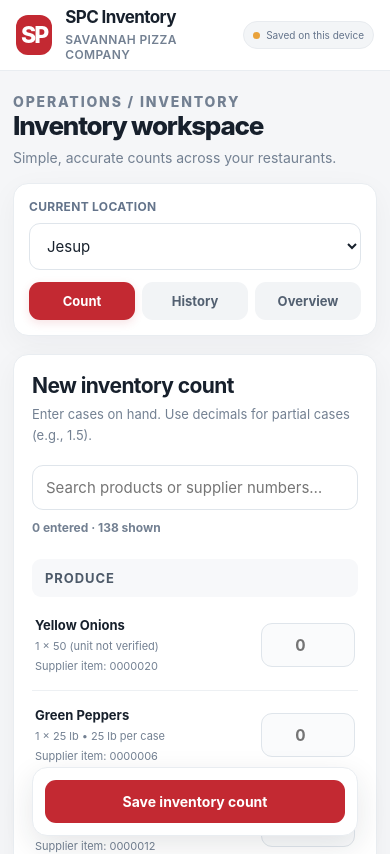
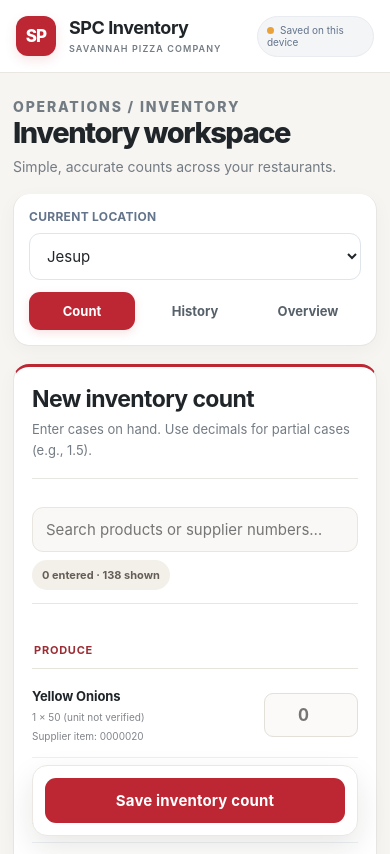
Before and after one commit to cameroncrosby33/SPC-Inventory, a plain HTML site: page index.html in a window 390 px wide. Shown: the top 854 px of the page. Drawn offline with Linux system fonts and the light colour scheme.

Commit message:
Apply Canvas Design visual system and improve empty, focus, and mobile states

```diff
--- a/index.html
+++ b/index.html
@@ -39,6 +39,49 @@ details{padding:17px 0;border-bottom:1px solid var(--line)}summary{cursor:pointe
 .footnote{background:transparent;border:0;box-shadow:none;padding:12px 4px}.footnote .notice{font-size:11px}
 @media(max-width:720px){header{padding:0 16px}.topbar{min-height:70px}.brandmark{width:40px;height:40px;border-radius:12px}.brand h1{font-size:17px}.status{font-size:10px;padding:7px 9px}main{padding:22px 13px 55px}.workspace{display:block}.side{position:static}.side .card{padding:15px}.tabs{flex-direction:row;margin-top:12px}.tabs button{text-align:center;font-size:13px;padding:11px 6px}.card{padding:18px;border-radius:15px}.intro{margin-bottom:17px}.item{grid-template-columns:minmax(0,1fr) 94px;gap:8px}.item strong{font-size:13px}.item input{font-size:16px;padding:11px 5px}.count-toolbar{flex-wrap:wrap}.count-toolbar input{flex-basis:100%}.savebar{bottom:8px}}
 @media(prefers-reduced-motion:reduce){*,*:before,*:after{scroll-behavior:auto!important;transition:none!important}}
+
+
+/* Canvas Design: editorial utility, precise hierarchy, restrained restaurant red */
+:root{--ink:#202529;--muted:#737b83;--line:#e8e6e2;--paper:#f6f5f2;--red:#bd2633;--red-dark:#991c27;--shadow:0 5px 20px rgba(39,32,24,.035)}
+body{background:var(--paper);color:var(--ink)}
+header{border-bottom:1px solid #eae7e1}
+.topbar{min-height:78px}
+.brandmark{border-radius:12px;font-size:17px;letter-spacing:-1px;background:#bd2633;box-shadow:0 4px 12px #bd263320}
+.brand h1{font-size:18px;letter-spacing:-.45px}
+.brand p{letter-spacing:.12em;font-size:10px}
+.intro{padding:9px 0 2px}.intro h2{font-size:clamp(28px,4vw,38px);letter-spacing:-1.45px}
+.intro p{font-size:14px}
+.eyebrow{color:#a12b32}
+.card{box-shadow:var(--shadow);border-color:var(--line);border-radius:16px}
+.side .card{border-top:3px solid #bd2633}
+.tabs button{display:flex;align-items:center;justify-content:space-between;gap:8px}
+.tabs button::after{content:"›";font-size:20px;font-weight:400;line-height:1;opacity:.65}
+.tabs button.secondary{background:transparent;color:#56616a}
+.tabs button.secondary:hover{background:#f4f2ee}
+.tabs button:not(.secondary){background:#bd2633;color:#fff}
+#countPage{border-top:3px solid #bd2633}
+.panel-heading{padding-bottom:17px;border-bottom:1px solid var(--line)}
+.panel-heading h2{font-size:23px}
+.count-toolbar{padding:9px 0 13px;border-bottom:1px solid var(--line)}
+.count-toolbar input{background:#f9f8f6;border-color:#e9e6e0}
+.count-summary{background:#f3f0ea;padding:8px 10px;border-radius:999px;color:#655e56}
+h3{background:transparent;border-bottom:1px solid #e7e4de;border-radius:0;padding:12px 2px 11px;margin-top:27px;color:#9c2d35;font-size:11px}
+.item{padding:16px 4px}
+.item strong{letter-spacing:-.1px}
+.item small{color:#81858b}
+.item input{border-radius:9px;background:#fbfaf8;border:1px solid #e3e0da;font-size:17px}
+.item input:focus{background:#fff}
+.savebar{border:1px solid #ebe8e3;box-shadow:0 12px 30px #251e171a}
+.savebar button{font-size:15px;letter-spacing:.01em}
+.store-row:last-child,details:last-child,.item:last-child{border-bottom:0}
+#historyPage>h2,#dashboardPage>h2{font-size:23px}
+#historyList,#dashboardList{margin-top:18px}
+button:focus-visible,input:focus-visible,select:focus-visible,summary:focus-visible{outline:3px solid #d87d82;outline-offset:3px}
+.empty-state{text-align:center;border:1px dashed #d8d5ce;border-radius:13px;padding:30px 18px;color:#737b83;margin:16px 0}
+.empty-state strong{display:block;color:#2a3035;margin-bottom:7px;font-size:15px}
+.item:focus-within{background:#fffdfb}
+@media(min-width:721px){.workspace{grid-template-columns:230px minmax(0,1fr);gap:26px}.side{top:24px}.content{min-width:0}}
+@media(max-width:720px){.topbar{min-height:72px}.brand p{font-size:9px}.status{max-width:117px;white-space:normal;line-height:1.25}.intro{padding-top:3px}.intro h2{font-size:29px}.side .card{border-top:0}.tabs button{justify-content:center}.tabs button::after{display:none}.count-toolbar{gap:8px}.count-summary{font-size:11px}.item{padding:14px 0}.item small{font-size:10px}.savebar{bottom:max(8px,env(safe-area-inset-bottom))}}
 </style>
 </head>
 <body>
@@ -49,8 +92,8 @@ details{padding:17px 0;border-bottom:1px solid var(--line)}summary{cursor:pointe
 <aside class="side"><div class="card"><label for="location">CURRENT LOCATION</label><select id="location"></select><nav class="tabs" aria-label="Inventory sections"><button id="countBtn" onclick="showPage('count')">Count</button><button id="historyBtn" class="secondary" onclick="showPage('history')">History</button><button id="dashboardBtn" class="secondary" onclick="showPage('dashboard')">Overview</button></nav></div></aside>
 <div class="content">
 <section id="countPage" class="card"><div class="panel-heading"><div><h2>New inventory count</h2><p class="notice">Enter cases on hand. Use decimals for partial cases (e.g., 1.5).</p></div></div>
-<div class="count-toolbar"><input id="itemSearch" type="search" placeholder="Search products or supplier numbers…" aria-label="Search inventory items"><span id="countSummary" class="count-summary">0 entered</span></div>
-<div id="inventoryItems"></div><div class="savebar"><button class="full" onclick="saveCount()">Save inventory count</button></div></section>
+<div class="count-toolbar"><input id="itemSearch" type="search" placeholder="Search products or supplier numbers…" aria-label="Search inventory items"><span id="countSummary" class="count-summary" aria-live="polite">0 entered</span></div>
+<div id="inventoryItems"></div><div id="searchEmpty" class="empty-state hidden"><strong>No matching products</strong>Try a different product name or supplier number.</div><div class="savebar"><button class="full" onclick="saveCount()">Save inventory count</button></div></section>
 <section id="historyPage" class="card hidden"><h2>Count history</h2><p class="notice">Previously saved inventory counts for this location.</p><div id="historyList"></div><button class="full secondary" onclick="exportCSV(false)">Export location CSV</button></section>
 <section id="dashboardPage" class="card hidden"><h2>Location overview</h2><p class="notice">Most recent counts saved on this device.</p><div id="dashboardList"></div><button class="full secondary" onclick="exportCSV(true)">Export all locations CSV</button></section>
 <div class="card footnote"><p class="notice"><strong>Local storage:</strong> Inventory is saved in this browser, not synchronized between devices. Keep Safari website data to preserve saved counts.</p></div>
@@ -997,6 +1040,7 @@ function refreshCountView() {
   if (next) next.classList.toggle("hidden", next.dataset.visible !== "yes");
   const entered = catalog.reduce((n,_,i)=>n+($("quantity"+i).value.trim() !== "" ? 1:0),0);
   $("countSummary").textContent = entered + " entered · " + visible + " shown";
+  $("searchEmpty").classList.toggle("hidden",visible !== 0);
 }
 $("itemSearch").addEventListener("input",refreshCountView);
 $("inventoryItems").addEventListener("input",refreshCountView);
@@ -1068,7 +1112,7 @@ function renderHistory() {
   const counts = getCounts().filter(c => c.location === location);
 
   if (!counts.length) {
-    $("historyList").innerHTML = "<p>No inventory counts yet.</p>";
+    $("historyList").innerHTML = '<div class="empty-state"><strong>No counts saved yet</strong>Enter inventory quantities and save your first count for this location.</div>';
     return;
   }
 
```
